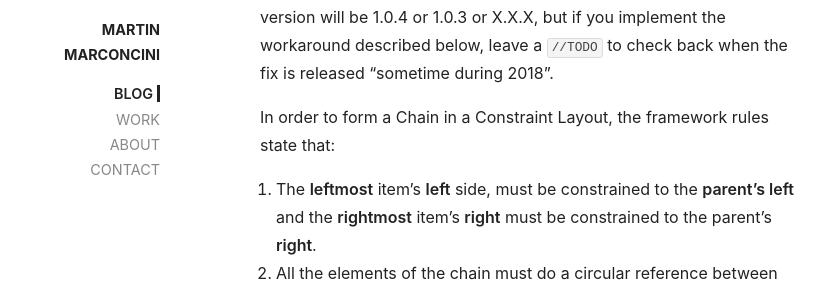
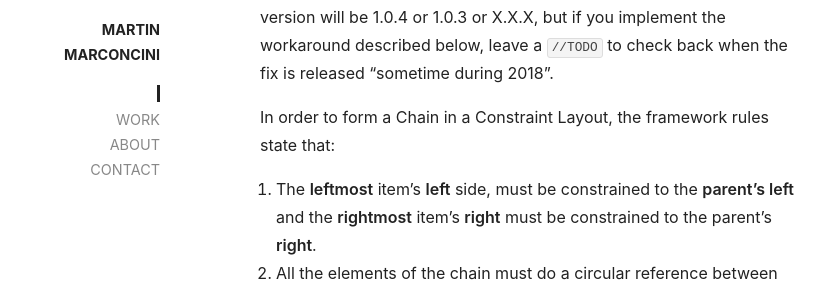
Before and after one commit to Gryzor/gryzor.github.io, a Jekyll site: the page built from _posts/2017-12-05-constraintlayout-rtl-updated.md, in a window 1280 px wide and 900 px high. Shown: the part 233-515 px from the top of the window, without its empty margins (225-1053 px from the left). Built offline with Jekyll 4.4.1, drawn with Linux system fonts in a browser that asks for light colours.

Commit message:
Update default.html

```diff
--- a/_layouts/default.html
+++ b/_layouts/default.html
@@ -37,7 +37,7 @@
       <h1><a href="{{ site.url }}/">Martin Marconcini</a></h1>
       <ul id="sidebar-list">
         {% if page.navtab == "blog" %}
-        <li class="selected"><a href="{{ site.url }}/">Blog</a></li>
+        <li class="selected"><a href="{{ site.url }}/"></a></li>
         {% else %}
         <li><a href="{{ site.url }}/">Blog</a></li>
         {% endif %}
```
